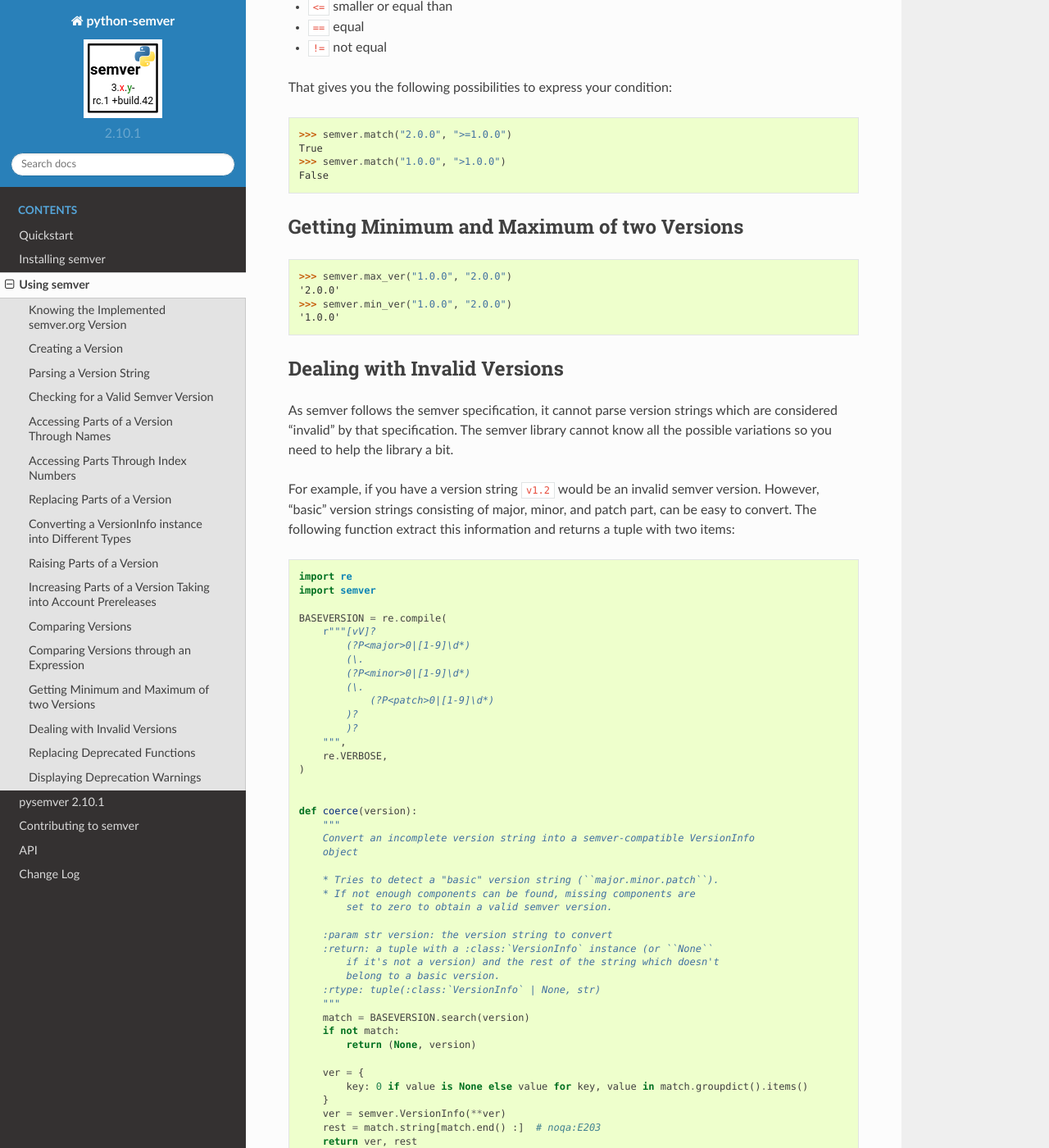
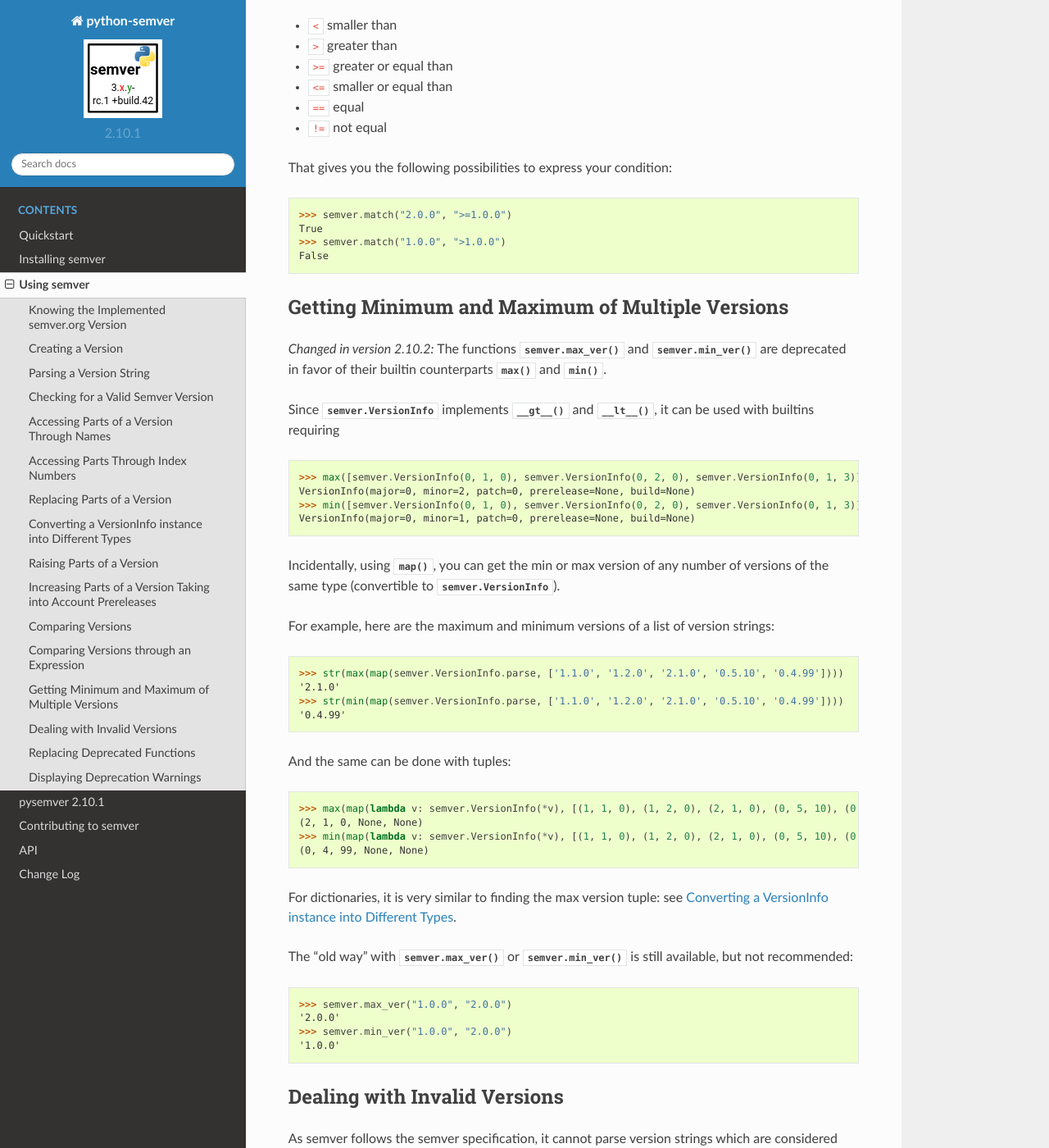
Before and after one commit to python-semver/python-semver, a Sphinx documentation site: the page built from docs/usage.rst, in a window 1280 px wide and 1400 px high, scrolled down 9237 px. Shown: the whole window at 82% size. Built offline with Sphinx 7.4.7 and the Read the Docs theme 2.0.0, drawn with Linux system fonts in a browser that asks for light colours; some of the changed text lies outside the part shown.

Commit message:
Deprecate `max_ver` and `min_ver` (#264)
* Deprecate functions max_ver and min_ver

* Fix typos in docs

* Document use of builtins max() and min()

* Fix bad doc link and change section name

* Improve documentation with examples of how to use the builtin max and min. Keep the old way of doing for reference.

* Test that max_ver and min_ver are deprecated.

* Add deprecation to CHANGELOG.rst

* Rename removals to deprecations and clean up the CHANGELOG.rst


Co-authored-by: Tom Schraitle <tomschr@users.noreply.github.com>

```diff
--- a/docs/usage.rst
+++ b/docs/usage.rst
@@ -445,7 +445,11 @@ To compare two versions depends on your type:
 
 Other types cannot be compared.
 
-If you need to convert some types into other, refer to :ref:`sec.convert.versions`.
+If you need to convert some types into others, refer to :ref:`sec.convert.versions`.
+
+The use of these comparison operators also implies that you can use builtin
+functions that leverage this capability; builtins including, but not limited to: :func:`max`, :func:`min`
+(for examples, see :ref:`sec_max_min`) and :func:`sorted`.
 
 
 
@@ -476,9 +480,47 @@ That gives you the following possibilities to express your condition:
     >>> semver.match("1.0.0", ">1.0.0")
     False
 
+.. _sec_max_min:
 
-Getting Minimum and Maximum of two Versions
--------------------------------------------
+Getting Minimum and Maximum of Multiple Versions
+------------------------------------------------
+.. versionchanged:: 2.10.2
+   The functions :func:`semver.max_ver` and :func:`semver.min_ver` are deprecated in
+   favor of their builtin counterparts :func:`max` and :func:`min`.
+
+Since :class:`semver.VersionInfo` implements :func:`__gt__()` and :func:`__lt__()`, it can be used with builtins requiring
+
+.. code-block:: python
+
+    >>> max([semver.VersionInfo(0, 1, 0), semver.VersionInfo(0, 2, 0), semver.VersionInfo(0, 1, 3)])
+    VersionInfo(major=0, minor=2, patch=0, prerelease=None, build=None)
+    >>> min([semver.VersionInfo(0, 1, 0), semver.VersionInfo(0, 2, 0), semver.VersionInfo(0, 1, 3)])
+    VersionInfo(major=0, minor=1, patch=0, prerelease=None, build=None)
+
+Incidentally, using :func:`map`, you can get the min or max version of any number of versions of the same type
+(convertible to :class:`semver.VersionInfo`).
+
+For example, here are the maximum and minimum versions of a list of version strings:
+
+.. code-block:: python
+
+    >>> str(max(map(semver.VersionInfo.parse, ['1.1.0', '1.2.0', '2.1.0', '0.5.10', '0.4.99'])))
+    '2.1.0'
+    >>> str(min(map(semver.VersionInfo.parse, ['1.1.0', '1.2.0', '2.1.0', '0.5.10', '0.4.99'])))
+    '0.4.99'
+
+And the same can be done with tuples:
+
+.. code-block:: python
+
+    >>> max(map(lambda v: semver.VersionInfo(*v), [(1, 1, 0), (1, 2, 0), (2, 1, 0), (0, 5, 10), (0, 4, 99)])).to_tuple()
+    (2, 1, 0, None, None)
+    >>> min(map(lambda v: semver.VersionInfo(*v), [(1, 1, 0), (1, 2, 0), (2, 1, 0), (0, 5, 10), (0, 4, 99)])).to_tuple()
+    (0, 4, 99, None, None)
+
+For dictionaries, it is very similar to finding the max version tuple: see :ref:`sec.convert.versions`.
+
+The "old way" with :func:`semver.max_ver` or :func:`semver.min_ver` is still available, but not recommended:
 
 .. code-block:: python
 
@@ -575,6 +617,28 @@ them with code which is compatible for future versions:
      >>> s1 == s2
      True
 
+* :func:`semver.max_ver`
+
+  Replace it with ``max(version1, version2, ...)`` or ``max([version1, version2, ...])``:
+
+  .. code-block:: python
+
+     >>> s1 = semver.max_ver("1.2.3", "1.2.4")
+     >>> s2 = str(max(map(semver.VersionInfo.parse, ("1.2.3", "1.2.4"))))
+     >>> s1 == s2
+     True
+
+* :func:`semver.min_ver`
+
+  Replace it with ``min(version1, version2, ...)`` or ``min([version1, version2, ...])``:
+
+  .. code-block:: python
+
+     >>> s1 = semver.min_ver("1.2.3", "1.2.4")
+     >>> s2 = str(min(map(semver.VersionInfo.parse, ("1.2.3", "1.2.4"))))
+     >>> s1 == s2
+     True
+
 * :func:`semver.parse`
 
   Replace it with :func:`semver.VersionInfo.parse` and
--- a/semver.py
+++ b/semver.py
@@ -812,6 +812,7 @@ def match(version, match_expr):
     return ver.match(match_expr)
 
 
+@deprecated(replace="max", version="2.10.2")
 def max_ver(ver1, ver2):
     """
     Returns the greater version of two versions strings.
@@ -835,6 +836,7 @@ def max_ver(ver1, ver2):
         return ver2
 
 
+@deprecated(replace="min", version="2.10.2")
 def min_ver(ver1, ver2):
     """
     Returns the smaller version of two versions strings.
--- a/test_semver.py
+++ b/test_semver.py
@@ -1036,6 +1036,8 @@ def test_should_versioninfo_isvalid():
         (parse, ("1.2.3",), {}),
         (parse_version_info, ("1.2.3",), {}),
         (replace, ("1.2.3",), dict(major=2, patch=10)),
+        (max_ver, ("1.2.3", "1.2.4"), {}),
+        (min_ver, ("1.2.3", "1.2.4"), {}),
     ],
 )
 def test_should_raise_deprecation_warnings(func, args, kwargs):
```
Also changed, not shown: other parts of docs/usage.rst (+3 -3 lines), CHANGELOG.rst (+6 -18 lines).
